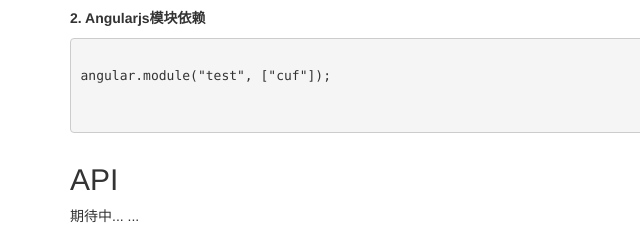
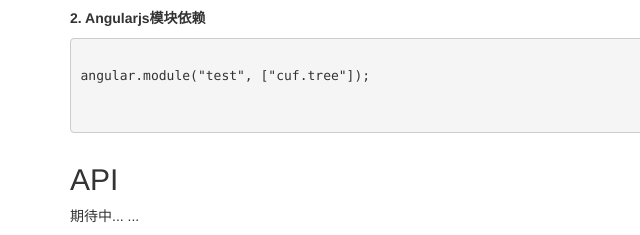
Before and after one commit to hjzheng/angular-cuf-tree, a website: page index.html in a window 1280 px wide. Shown: the part 869-1104 px from the top of the page, 0-640 px from the left. Drawn offline with nearby package versions, Linux system fonts and the light colour scheme; files that its build step writes are made by us from their sources.

Commit message:
update module name cuf.tree

```diff
--- a/index.html
+++ b/index.html
@@ -73,7 +73,7 @@
                 <p><b>2. Angularjs模块依赖</b></p>
                 <pre>
                     <code>
-angular.module("test", ["cuf"]);
+angular.module("test", ["cuf.tree"]);
                     </code>
                 </pre>
             </div>
--- a/index.js
+++ b/index.js
@@ -1,6 +1,6 @@
 /**
  * Created by hjzheng on 2015/3/4.
  */
-angular.module("test", ["cuf"]).controller("testCtrl", function ($scope) {
+angular.module("test", ["cuf.tree"]).controller("testCtrl", function ($scope) {
 
 });
--- a/src/js/angular-cuf-tree.js
+++ b/src/js/angular-cuf-tree.js
@@ -1,9 +1,9 @@
 /**
-* cuf Module
+* cuf.tree Module
 *
 * Description
 */
-angular.module('cuf', ['cuf-tree-template']).directive('cufTree', function($window){
+angular.module('cuf.tree', ['cuf-tree-template']).directive('cufTree', function($window){
   // Runs during compile
   return {
     scope: {
```
Also changed, not shown: build/js/angular-cuf-tree.min.js.
